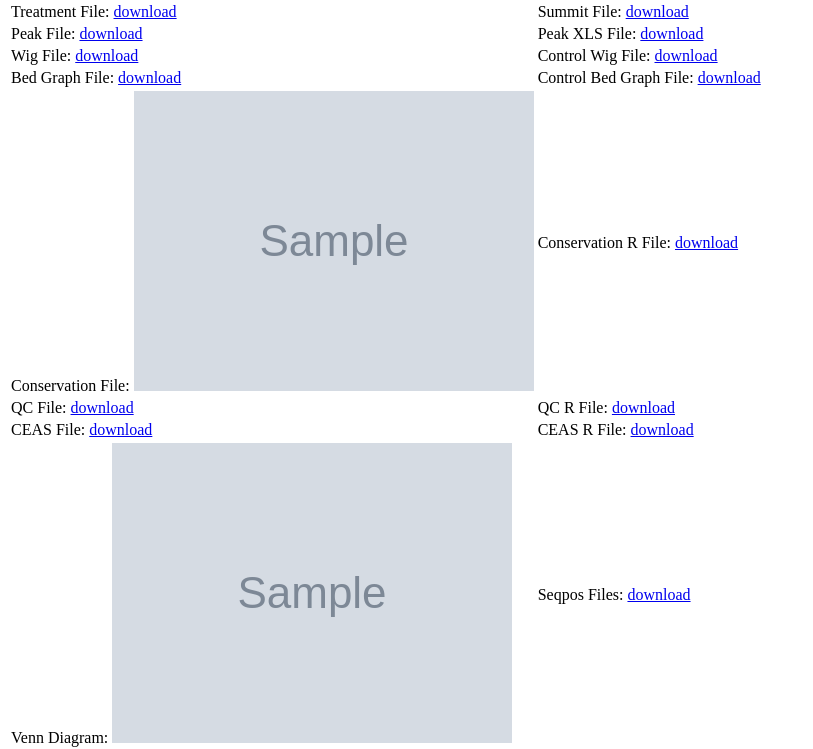
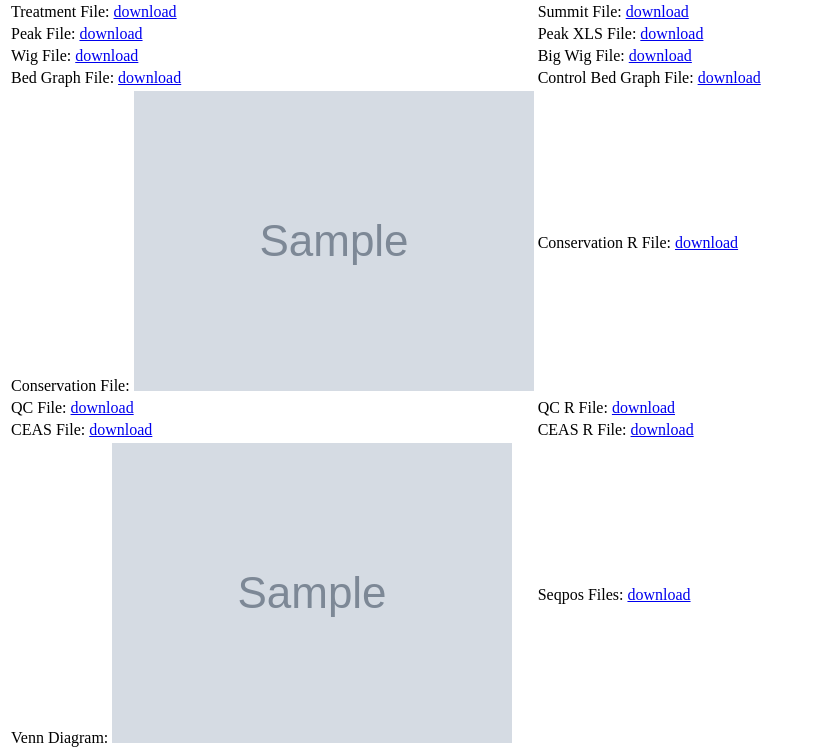
Before and after one commit to hanfeisun/CistromeDB, a Django app: template templates/datacollection/dataset_profile.html in a window 1280 px wide. Shown: the part 117-866 px from the top of the page, without its empty margins (0-813 px from the left). Run offline with Django 3.2, Linux system fonts and the light colour scheme; the template is opened without the code that fills it: most values are stand-ins (such as "Sample title", 1, 10 or a date in 2020); grey boxes marked "Sample" are stand-in pictures; parts of the project's set-up code (start-up, migrations or seed data) failed here and were passed over.

Commit message:
Samples/Datasets Name Swap: Part 17- dataset_profile page
Note: we should add the meta info and the qc fields to this page!

```diff
--- a/templates/datacollection/dataset_profile.html
+++ b/templates/datacollection/dataset_profile.html
@@ -49,9 +49,9 @@ onload="init();"
 	            <span class="value2"><a href="{{dataset.wig_file.url|sub_site}}">download</a></span>
 		    {% endif %}
 		</td>
-		<td><span class="label2">Control Wig File:</span>
-		    {% if dataset.control_wig_file %}
-	            <span class="value2"><a href="{{dataset.control_wig_file.url|sub_site}}">download</a></span>
+		<td><span class="label2">Big Wig File:</span>
+		    {% if dataset.bw_file %}
+	            <span class="value2"><a href="{{dataset.bw_file.url|sub_site}}">download</a></span>
 		    {% endif %}
 		</td>
             </tr>
```
